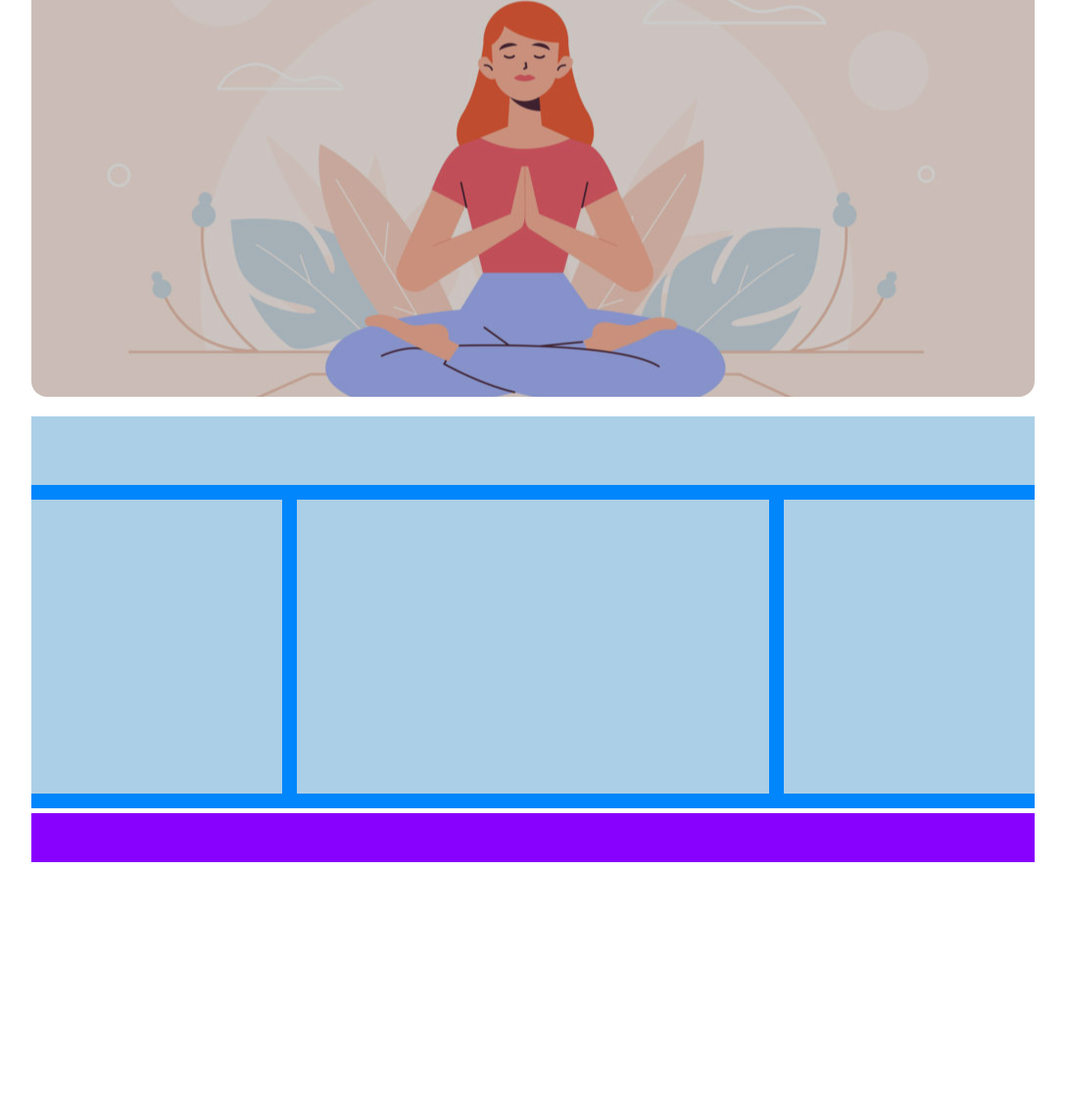
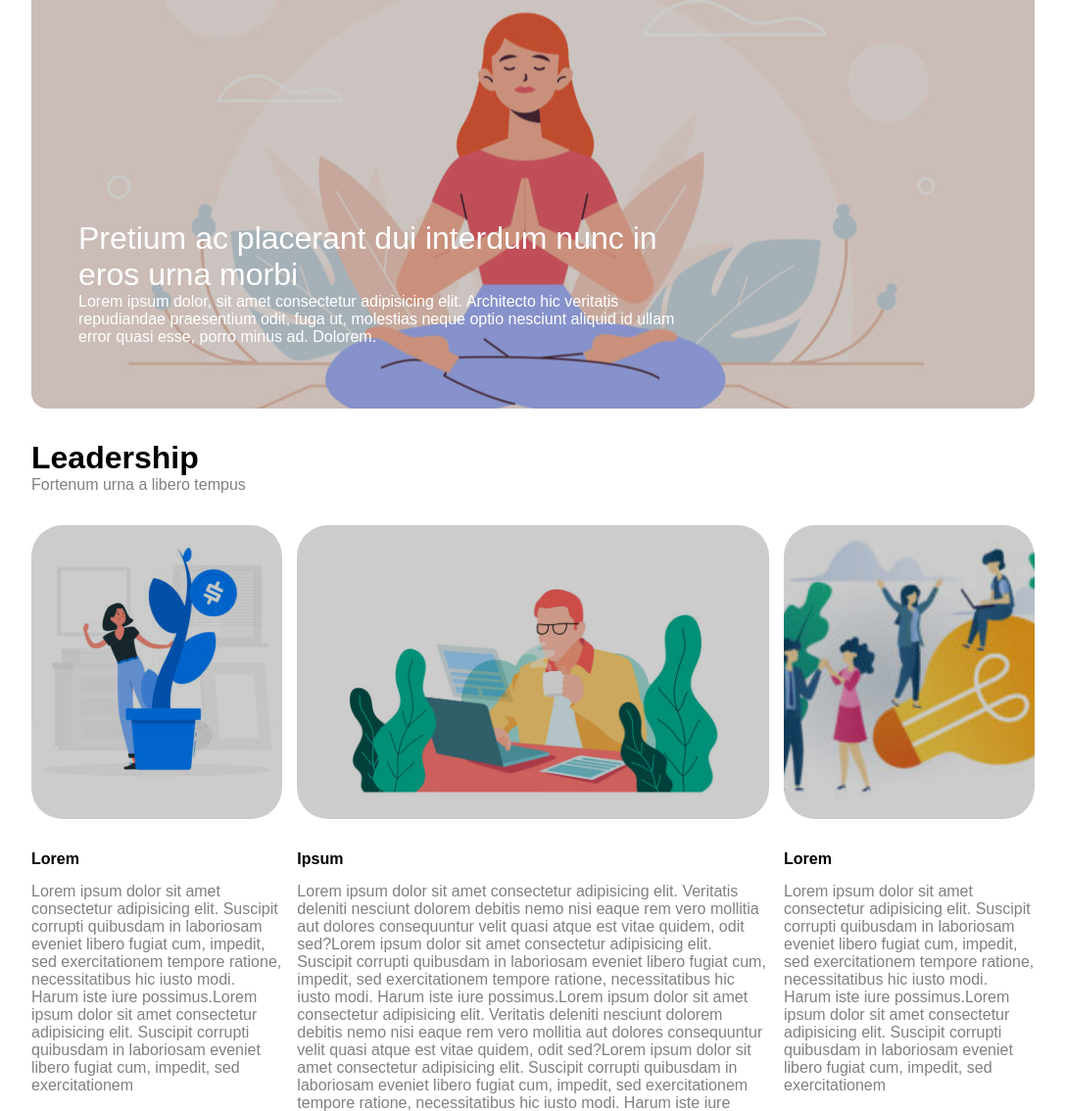
Before and after one commit to Pietroarmill/cartella-repo-htmlcss-wp, a plain HTML site: page index.html in a window 1280 px wide. Shown: the part 195-1329 px from the top of the page at 98% size, without its empty margins (96-1183 px from the left). Before the commit the page ends 1095 px from the top, so only its background shows below. Drawn offline with Linux system fonts and the light colour scheme.

Commit message:
add main

```diff
--- a/css/style.css
+++ b/css/style.css
@@ -29,6 +29,10 @@ img{
     float: left;
 }
 
+.mb-2em{
+    margin-bottom: 2em;
+}
+
 /* HEADER */
 .header{
     height: 110px;
@@ -39,7 +43,6 @@ img{
     width: auto;
     border-right: 1px solid lightgrey;
     padding-right: 1em;
-    margin-bottom: 20px;
 }
 
 header nav ul li{
@@ -69,29 +72,75 @@ header nav ul li a{
     position: relative;
     background-image: url(../img/banner.jpg);
     background-position: center;
-    margin: 20px 0;
     height: 450px;
     border-radius: 1em;
     overflow: hidden;
 }
 
+.banner-text{
+    position: absolute;
+    width: 60%;
+    color: white;
+    left: 3em;
+    bottom: 4em;
+}
 
-/* section content */
-.content{
-    background-color: #0186fc;
+.banner-text h1{
+    font-weight: normal;
 }
 
 
-.content .row{
-    margin-bottom: 15px;
-    height: 70px;
-    background-color: #abcfe7;
+/* section content */
+
+.content .row h1{
+    font-size: 2em;
 }
 
+.content .row span{
+    color: grey;
+}
+
+.banner-img1-row{
+    position: relative;
+    height: 300px;
+    background-image: url(../img/img-1.jpg);
+    background-size: cover;
+    background-position: center;
+    border-radius: 2em;
+    overflow: hidden;
+}
+
+.banner-img2-row{
+    position: relative;
+    height: 300px;
+    background-image: url(../img/banner-2.jpg);
+    background-size: cover;
+    background-position: center;
+    border-radius: 2em;
+    overflow: hidden;
+
+}
+
+.banner-img3-row{
+    position: relative;
+    height: 300px;
+    background-image: url(../img/img-3.jpg);
+    background-size: cover;
+    background-position: center;
+    border-radius: 2em;
+    overflow: hidden;
+
+}
+
+.content .column h4{
+    margin-bottom: 15px;
+}
+
+.content .column p{
+    color: grey;
+}
 .column{
     margin-bottom: 15px;
-    height: 300px;
-    background-color: #abcfe7;
 }
 
 .sides-column{
--- a/index.html
+++ b/index.html
@@ -11,10 +11,10 @@
 
     <div class="container ">
 
-        <header class="header">
+        <header class="header mb-2em">
 
             <div>
-                <img id="logo" src="img/logo.png" alt="Logo Neori">
+                <img id="logo" class="mb-2em" src="img/logo.png" alt="Logo Neori">
             </div>
 
             <nav>
@@ -33,25 +33,49 @@
 
         <main calss= "content clearfix">
 
-            <div class="banner with-overlay">
+            <div class="banner with-overlay mb-2em">
+
+                <div class="banner-text">
+                    <h1>Pretium ac placerant dui interdum nunc in eros urna morbi</h1>
+                    <p>Lorem ipsum dolor, sit amet consectetur adipisicing elit. Architecto hic veritatis repudiandae praesentium odit, fuga ut, molestias neque optio nesciunt aliquid id ullam error quasi esse, porro minus ad. Dolorem.</p>
+                </div>
 
             </div>
 
             <section class="content clearfix">
 
-                <div class="row">
+                <div class="row mb-2em">
+                    <h1>Leadership</h1>
+                    <span>Fortenum urna a libero tempus</span>
+                </div>
+
+                <div class="sides-column column float">
+
+                    <div class="banner-img1-row with-overlay mb-2em">
+
+                    </div>
+                    <h4>Lorem</h4>
+                    <p>Lorem ipsum dolor sit amet consectetur adipisicing elit. Suscipit corrupti quibusdam in laboriosam eveniet libero fugiat cum, impedit, sed exercitationem tempore ratione, necessitatibus hic iusto modi. Harum iste iure possimus.Lorem ipsum dolor sit amet consectetur adipisicing elit. Suscipit corrupti quibusdam in laboriosam eveniet libero fugiat cum, impedit, sed exercitationem </p>
+
+                </div>
+
+                <div class="center-column column float">
+
+                    <div class="banner-img2-row with-overlay mb-2em">
+
+                    </div>
+                    <h4>Ipsum</h4>
+                    <p>Lorem ipsum dolor sit amet consectetur adipisicing elit. Veritatis deleniti nesciunt dolorem debitis nemo nisi eaque rem vero mollitia aut dolores consequuntur velit quasi atque est vitae quidem, odit sed?Lorem ipsum dolor sit amet consectetur adipisicing elit. Suscipit corrupti quibusdam in laboriosam eveniet libero fugiat cum, impedit, sed exercitationem tempore ratione, necessitatibus hic iusto modi. Harum iste iure possimus.Lorem ipsum dolor sit amet consectetur adipisicing elit. Veritatis deleniti nesciunt dolorem debitis nemo nisi eaque rem vero mollitia aut dolores consequuntur velit quasi atque est vitae quidem, odit sed?Lorem ipsum dolor sit amet consectetur adipisicing elit. Suscipit corrupti quibusdam in laboriosam eveniet libero fugiat cum, impedit, sed exercitationem tempore ratione, necessitatibus hic iusto modi. Harum iste iure possimus.Lorem ipsum dolor sit amet consectetur adipisicing elit. Veritatis deleniti nesciunt dolorem debitis nemo nisi eaque rem vero mollitia aut dolores consequuntur velit quasi atque est vitae quidem, odit sed?Lorem ipsum dolor sit amet consectetur adipisicing elit. Suscipit corrupti quibusdam in laboriosam eveniet libero fugiat cum, impedit, sed exercitationem tempore ratione, necessitatibus hic iusto modi. Harum iste iure possimus.</p>
 
                 </div>
 
                 <div class="sides-column column float">
 
-                </div>
+                    <div class="banner-img3-row with-overlay mb-2em">
 
-                <div class="center-column column float">
-
-                </div>
-
-                <div class="sides-column column float">
+                    </div>
+                    <h4>Lorem</h4>
+                    <p>Lorem ipsum dolor sit amet consectetur adipisicing elit. Suscipit corrupti quibusdam in laboriosam eveniet libero fugiat cum, impedit, sed exercitationem tempore ratione, necessitatibus hic iusto modi. Harum iste iure possimus.Lorem ipsum dolor sit amet consectetur adipisicing elit. Suscipit corrupti quibusdam in laboriosam eveniet libero fugiat cum, impedit, sed exercitationem </p>
 
                 </div>
 
```
